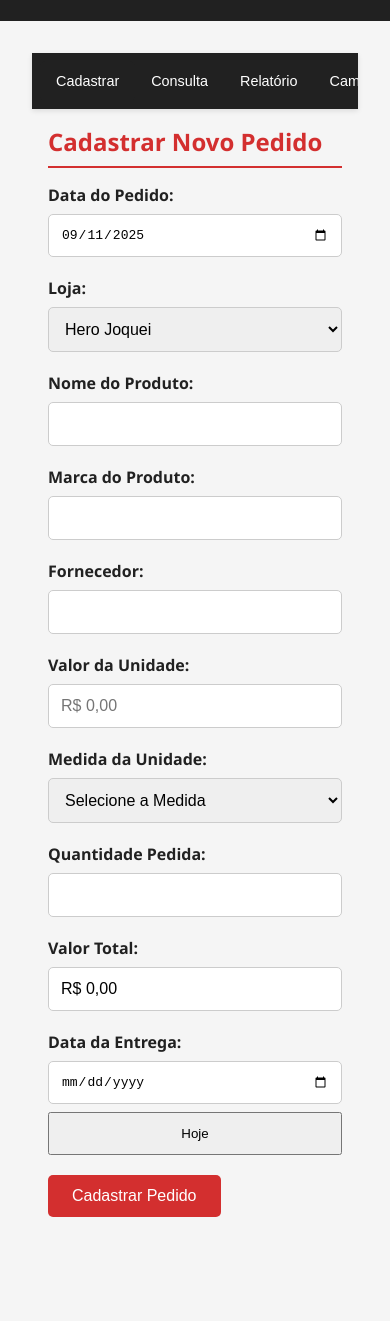
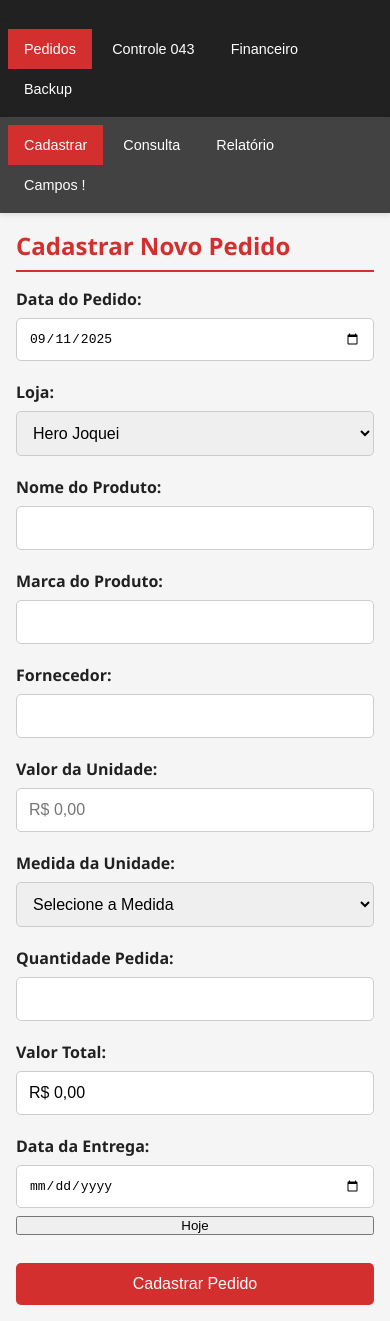
Before and after one commit to pauloramoita/sistema-hero-app, a plain HTML site: page index.html in a window 390 px wide. Shown: the part 60-1381 px from the top of the page. Before the commit the page ends 1325 px from the top, so only its background shows below. Drawn offline with Linux system fonts and the light colour scheme.

Commit message:
Update style.css

```diff
--- a/style.css
+++ b/style.css
@@ -11,7 +11,7 @@
     --cor-perigo: #dc3545;
 }
 
-/* Base e Estilos Globais */
+/* Base e Estilos Globais para Telas Pequenas */
 * {
     box-sizing: border-box;
     margin: 0;
@@ -27,7 +27,7 @@ body {
     flex-direction: column;
 }
 
-/* Layout Principal */
+/* Cabeçalho */
 .header-container {
     background-color: var(--preto-principal);
     color: var(--branco);
@@ -49,35 +49,52 @@ body {
     height: auto;
 }
 
+/* Contêiner principal do aplicativo */
 .app-container {
     display: flex;
+    flex-direction: column; /* Padrão mobile: colunas */
     flex: 1;
 }
 
+/* Menus de Navegação */
 .main-sidebar, .sub-sidebar {
+    width: 100%;
+    flex-direction: row;
+    overflow-x: auto;
+    padding: 0.5rem;
+    gap: 0;
+    justify-content: flex-start;
+    align-items: center;
     background-color: var(--preto-principal);
-    display: flex;
-    flex-direction: column;
-    padding: 1.25rem 0;
-    gap: 0.5rem;
-}
-
-.main-sidebar {
-    width: 250px;
-    background-color: var(--preto-principal);
-    z-index: 10;
+    box-shadow: 0 2px 5px rgba(0, 0, 0, 0.1);
 }
 
 .sub-sidebar {
-    width: 220px;
     background-color: var(--cinza-escuro);
 }
 
+.nav-button {
+    background-color: transparent;
+    border: none;
+    color: var(--branco);
+    text-align: center;
+    cursor: pointer;
+    transition: background-color 0.3s;
+    font-size: 0.9em;
+    padding: 0.75rem 1rem;
+    white-space: nowrap;
+}
+
+.nav-button:hover,
+.nav-button.active {
+    background-color: var(--vermelho-principal);
+}
+
+/* Conteúdo */
 .main-tab-content {
     display: none;
     width: 100%;
-    height: 100%;
-    flex-direction: row;
+    flex-direction: column;
 }
 
 .main-tab-content.active {
@@ -87,54 +104,7 @@ body {
 
 .sub-content {
     flex: 1;
-    padding: 2rem;
-    overflow-y: auto;
-}
-
-/* Botões de Navegação */
-.nav-button {
-    background-color: transparent;
-    border: none;
-    color: var(--branco);
-    text-align: left;
-    cursor: pointer;
-    transition: background-color 0.3s, transform 0.2s;
-    font-size: 1.1em;
-    padding: 1rem 1.25rem;
-}
-
-.nav-button:hover,
-.nav-button.active {
-    background-color: var(--vermelho-principal);
-    transform: translateX(5px);
-}
-
-.main-tab-button {
-    font-size: 1.2em;
-    padding: 1.25rem;
-}
-
-.sub-tab-button {
-    background-color: transparent;
-    font-size: 1em;
-    padding: 0.75rem 1rem;
-}
-
-.sub-tab-button:hover,
-.sub-tab-button.active {
-    background-color: var(--preto-principal);
-}
-
-.alert-icon {
-    color: var(--cor-aviso);
-    font-weight: bold;
-    margin-left: 0.3rem;
-}
-
-/* Conteúdo das Seções */
-.content {
-    flex: 1;
-    padding: 2rem;
+    padding: 1rem;
     overflow-y: auto;
 }
 
@@ -182,16 +152,12 @@ h2, h3 {
 
 .input-with-button {
     display: flex;
+    flex-direction: column;
     gap: 0.5rem;
-    align-items: center;
 }
 
-.input-with-button input {
-    flex: 1;
-}
-
-.input-with-button button {
-    padding: 0.75rem 1rem;
+.input-with-button input, .input-with-button button {
+    width: 100%;
 }
 
 /* Botões de Ação */
@@ -208,6 +174,8 @@ h2, h3 {
     cursor: pointer;
     font-size: 1em;
     transition: background-color 0.3s;
+    width: 100%;
+    margin-top: 0.5rem;
 }
 
 .btn-submit:hover,
@@ -229,17 +197,16 @@ h2, h3 {
 /* Campos de Pesquisa e Relatórios */
 .search-container {
     display: flex;
-    flex-wrap: wrap;
-    align-items: flex-end;
+    flex-direction: column;
+    align-items: stretch;
     gap: 1rem;
     margin-bottom: 1.5rem;
 }
 
 .search-fields {
     display: flex;
-    flex-wrap: wrap;
+    flex-direction: column;
     gap: 1rem;
-    flex: 1;
 }
 
 .search-input {
@@ -323,8 +290,8 @@ table tr:last-child td {
 /* Estilos de Campos Específicos */
 .campos-container {
     display: flex;
+    flex-direction: column;
     gap: 2rem;
-    flex-wrap: wrap;
 }
 
 .campos-group {
@@ -345,6 +312,7 @@ table tr:last-child td {
 
 .campos-group form {
     display: flex;
+    flex-direction: column;
     gap: 0.75rem;
     margin-bottom: 1rem;
 }
@@ -431,8 +399,8 @@ table tr:last-child td {
 /* Estilos para a nova aba de Backup */
 .backup-options-container {
     display: flex;
+    flex-direction: column;
     gap: 2rem;
-    flex-wrap: wrap;
     justify-content: center;
 }
 
@@ -461,85 +429,76 @@ table tr:last-child td {
     color: var(--cinza-escuro);
 }
 
-/* Responsividade: Layout para telas de celular */
-@media (max-width: 768px) {
-    /* Layout principal para telas pequenas */
+/* A partir daqui, as regras se aplicam apenas a telas maiores que 768px */
+@media (min-width: 769px) {
     .app-container {
-        flex-direction: column;
+        flex-direction: row;
     }
 
-    /* Esconde o menu lateral no celular e o transforma em um menu superior */
     .main-sidebar {
-        display: none;
+        width: 250px;
+        flex-direction: column;
+        padding: 1.25rem 0;
+        gap: 0.5rem;
     }
 
     .sub-sidebar {
-        width: 100%;
-        flex-direction: row;
-        overflow-x: auto;
-        padding: 0.5rem;
-        gap: 0;
-        justify-content: flex-start;
-        align-items: center;
-        background-color: var(--preto-principal); /* Cor de fundo da barra superior */
-        box-shadow: 0 2px 5px rgba(0, 0, 0, 0.1);
-        position: sticky;
-        top: 0;
-        z-index: 5;
+        width: 220px;
+        flex-direction: column;
+        padding: 1.25rem 0;
+        background-color: var(--cinza-escuro);
+        position: static;
     }
 
-    .sub-sidebar .nav-button {
-        flex-shrink: 0;
-        text-align: center;
-        padding: 0.75rem 1rem;
-        white-space: nowrap;
-        font-size: 0.9em;
-        border-radius: 5px;
-        transform: none;
+    .nav-button {
+        text-align: left;
+        font-size: 1.1em;
+        padding: 1rem 1.25rem;
     }
 
-    .sub-sidebar .nav-button:hover {
-        transform: none;
+    .nav-button:hover,
+    .nav-button.active {
+        transform: translateX(5px);
     }
 
-    .main-tab-content {
-        flex-direction: column;
+    .sub-tab-button {
+        font-size: 1em;
+        padding: 0.75rem 1rem;
     }
 
     .main-tab-content.active {
-        display: flex;
-        flex-direction: column;
+        flex-direction: row;
     }
 
     .sub-content {
-        padding: 1rem;
+        padding: 2rem;
     }
 
-    /* Reorganiza os campos de busca e formulários em colunas */
-    .search-container, .report-options {
-        flex-direction: column;
-        align-items: stretch;
+    .search-container {
+        flex-direction: row;
+        flex-wrap: wrap;
+        align-items: flex-end;
     }
 
     .search-fields {
-        flex-direction: column;
-        gap: 1rem;
+        flex-direction: row;
+        flex-wrap: wrap;
     }
 
     .form-group, .campos-group form {
-        flex-direction: column;
-        align-items: stretch;
+        flex-direction: row;
     }
 
     .input-with-button {
-        flex-direction: column;
+        flex-direction: row;
     }
 
-    .input-with-button input, .input-with-button button {
-        width: 100%;
+    .btn-submit, .btn-search, .btn-generate, .input-with-button button {
+        width: auto;
+        margin-top: 0;
     }
 
     .backup-options-container {
-        flex-direction: column;
+        flex-direction: row;
     }
 }
```
